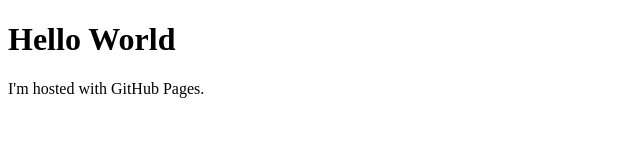
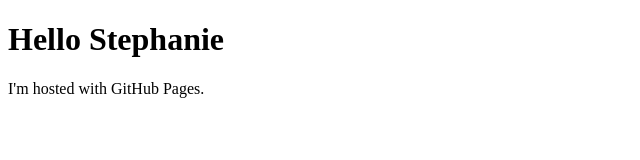
Before and after one commit to markrheinheimer/rheins22.github.io, a plain HTML site: page index.html in a window 1280 px wide. Shown: the whole page, without its empty margins (0-640 px from the left). Drawn offline with Linux system fonts and the light colour scheme.

Commit message:
Update index.html

```diff
--- a/index.html
+++ b/index.html
@@ -1,7 +1,7 @@
 <!DOCTYPE html>
 <html>
   <body>
-    <h1>Hello World</h1>
+    <h1>Hello Stephanie</h1>
     <p>I'm hosted with GitHub Pages.</p>
   </body>
 </html>
```
